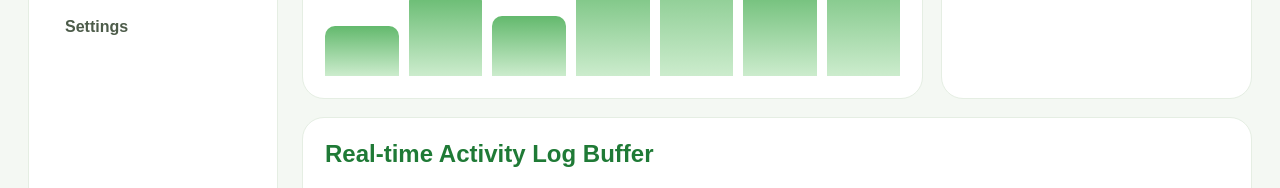
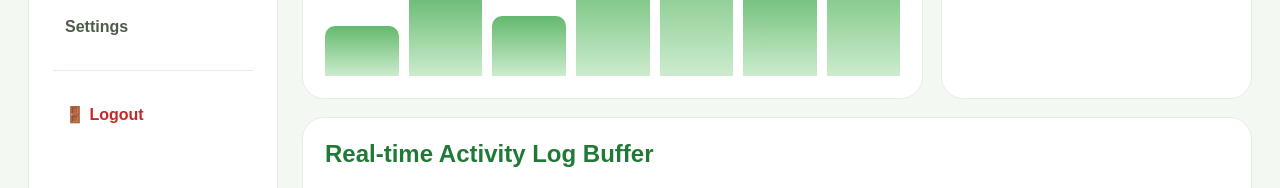
Before and after one commit to ennabilizineb/GreenStep, a Vue app in the folder Frontend/: page /admin in a window 1280 px wide. Shown: the part 447-635 px from the top of the page. Built offline with nearby package versions, Linux system fonts and the light colour scheme; no server answers; sample sign-in values are in the browser's storage; the HTML template or start-up script is replaced by a standard one.

Commit message:
No logout feature in admin dashboard!

```diff
--- a/Frontend/src/assets/main.css
+++ b/Frontend/src/assets/main.css
@@ -216,6 +216,32 @@ select {
 .sidebar-item.active {
   background: #e8f7ea;
   color: #1f7a36;
+}
+
+.sidebar-divider {
+  border: 0;
+  border-top: 1px solid #e5eee3;
+  margin: 20px 0;
+}
+
+.sidebar-logout {
+  width: 100%;
+  text-align: left;
+  background: transparent;
+  border: none;
+  color: #c62828;
+  font-family: inherit;
+  font-size: inherit;
+  font-weight: 700;
+  padding: 14px 12px;
+  margin: 8px 0;
+  border-radius: 14px;
+  cursor: pointer;
+  display: block;
+}
+
+.sidebar-logout:hover {
+  background: #fdf2f2;
 }
 
 .admin-main {
--- a/Frontend/src/components/AdminSidebar.vue
+++ b/Frontend/src/components/AdminSidebar.vue
@@ -10,5 +10,33 @@
     <RouterLink to="/admin/badges" class="sidebar-item" active-class="active">Badges</RouterLink>
     <RouterLink to="/admin/factors" class="sidebar-item" active-class="active">Emission Factors</RouterLink>
     <RouterLink to="/admin/settings" class="sidebar-item" active-class="active">Settings</RouterLink>
+
+    <hr class="sidebar-divider" />
+    <button @click="handleLogout" class="sidebar-logout">
+      🚪 Logout
+    </button>
   </aside>
 </template>
+
+<script setup>
+import { useRouter } from 'vue-router'
+import { useAuthStore } from '@/stores/auth'
+
+const router = useRouter()
+const authStore = useAuthStore()
+
+function handleLogout() {
+  if (confirm('Are you sure you want to log out of the admin session?')) {
+    // Reset state values
+    authStore.token = null
+    authStore.user = null
+
+    // Clear storage references
+    localStorage.clear()
+    sessionStorage.clear()
+
+    // Redirect to login page
+    router.push('/login')
+  }
+}
+</script>
```
